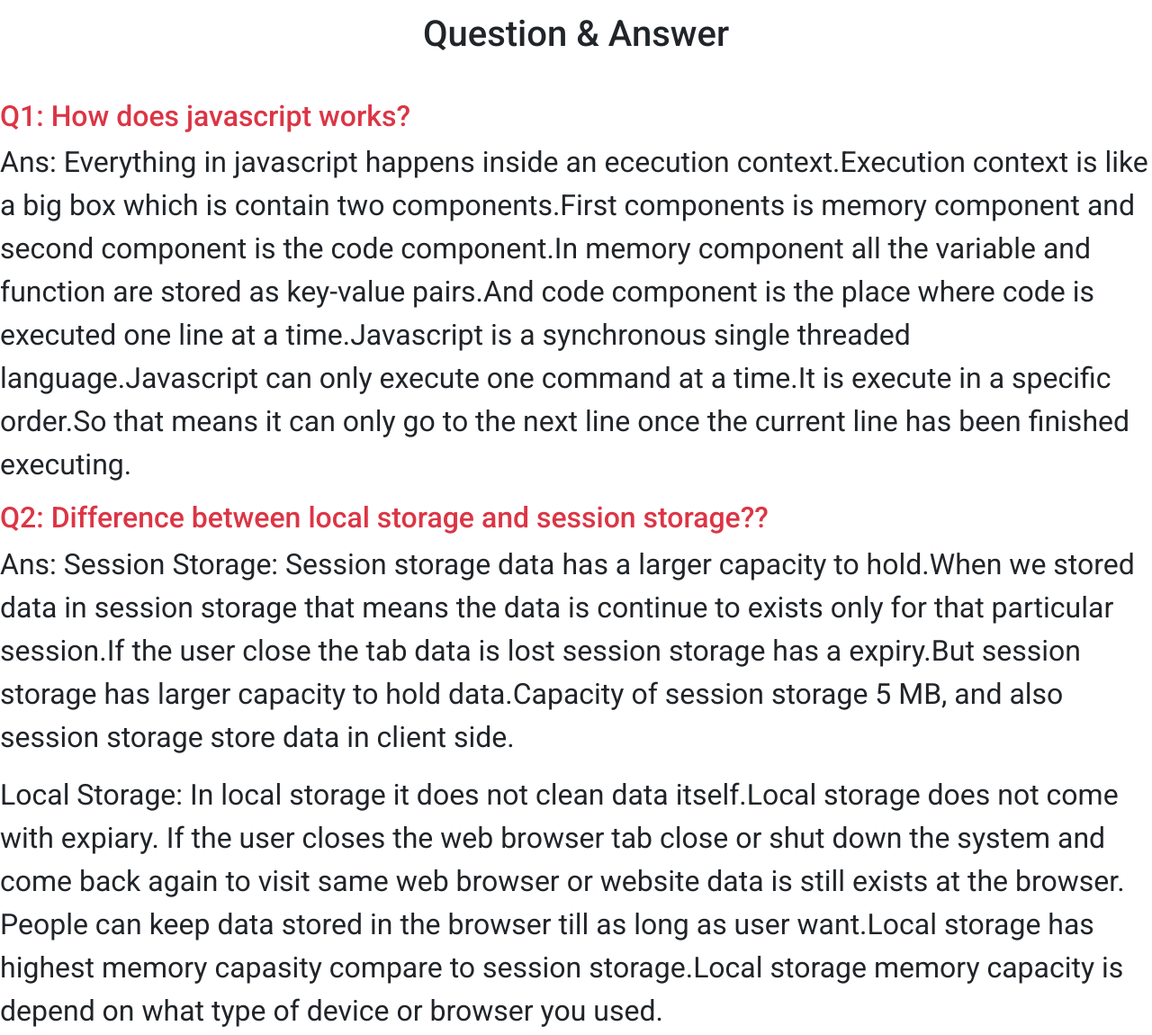
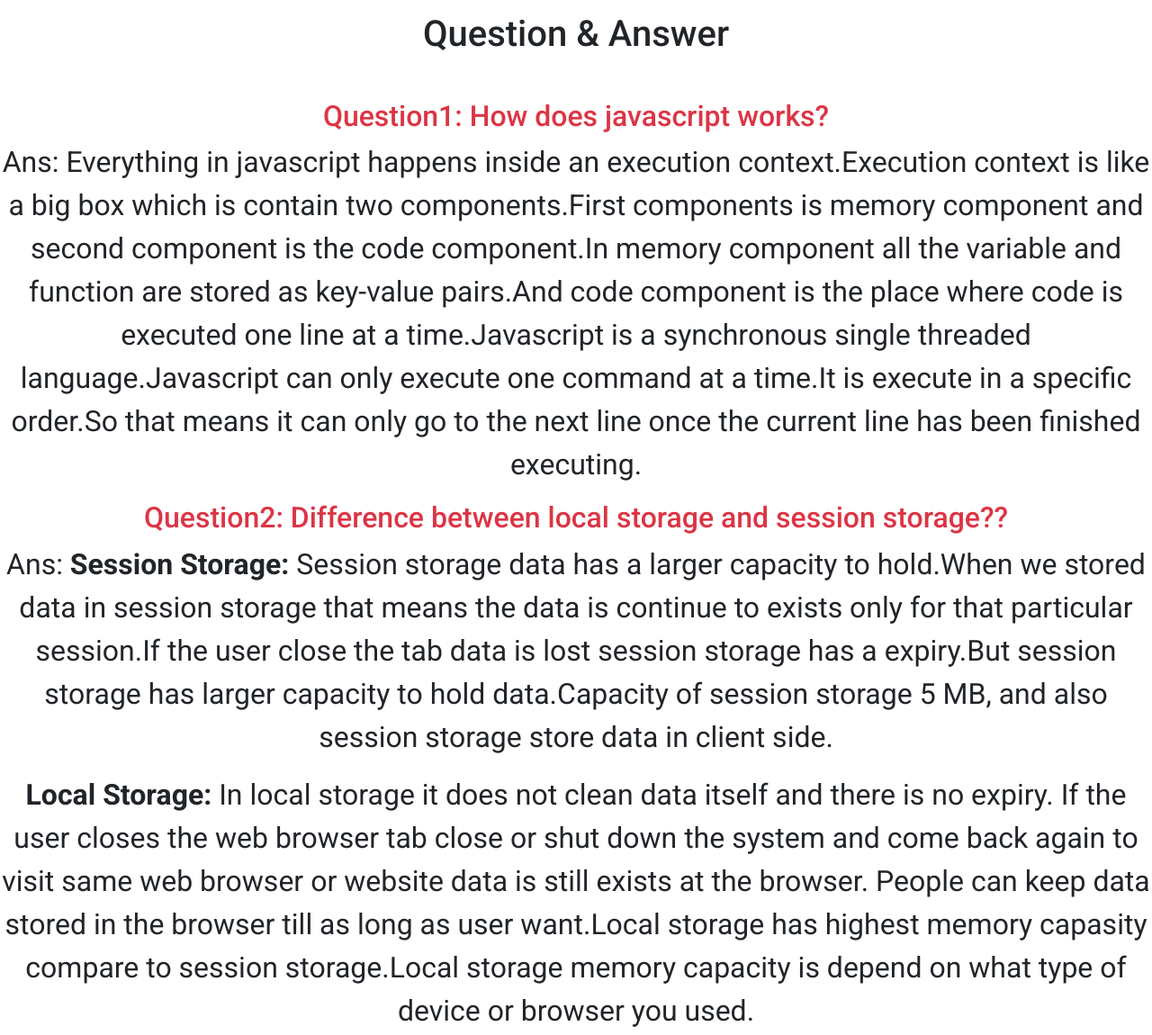
Before and after one commit to tashfiaislamistila/insta-shohor-debugging, a plain HTML site: page index.html in a window 1280 px wide. Shown: the part 1534-2684 px from the top of the page at 90% size. Drawn offline with nearby package versions, Linux system fonts and the light colour scheme.

Commit message:
question answere portion modification

```diff
--- a/index.html
+++ b/index.html
@@ -62,9 +62,9 @@
     <!-- Question & Answer  -->
     <section>
         <h1 class="text-center mb-5">Question & Answer</h1>
-        <div>
-            <h2 class="text-danger">Q1: How does javascript works?</h2>
-            <p class="fs-2">Ans: Everything in javascript happens inside an ececution context.Execution context is like
+        <div class="text-center mb-5">
+            <h2 class="text-danger">Question1: How does javascript works?</h2>
+            <p class="fs-2">Ans: Everything in javascript happens inside an execution context.Execution context is like
                 a
                 big box which is contain two components.First components is memory component and second
                 component is the code component.In memory component all the variable and function are stored
@@ -72,14 +72,17 @@
                 time.Javascript is a synchronous single threaded language.Javascript can only execute one
                 command at a time.It is execute in a specific order.So that means it can only go to the
                 next line once the current line has been finished executing.</p>
-            <h2 class="text-danger">Q2: Difference between local storage and session storage??</h2>
-            <p class="fs-2">Ans: Session Storage: Session storage data has a larger capacity to hold.When we
+            <h2 class="text-danger">Question2: Difference between local storage and session storage??</h2>
+            <p class="fs-2">Ans:<span class="fw-bold"> Session Storage:</span> Session storage data has a larger
+                capacity to hold.When
+                we
                 stored data in session storage that means the data is continue to exists only for that
                 particular session.If the user close the tab data is lost session storage has a expiry.But
                 session storage has larger capacity to hold data.Capacity of session storage 5 MB, and also
                 session storage store data in client side.</p>
-            <p class="fs-2">Local Storage: In local storage it does not clean data itself.Local storage does not come
-                with expiary.
+            <p class="fs-2"><span class="fw-bold">Local Storage:</span> In local storage it does not clean data
+                itself and there is no
+                expiry.
                 If the user closes the web browser tab close or shut down the system and come back again to visit same
                 web browser or website data is still exists at the browser. People can keep data stored in the browser
                 till as long as user want.Local storage has highest memory capasity compare to session storage.Local
```
